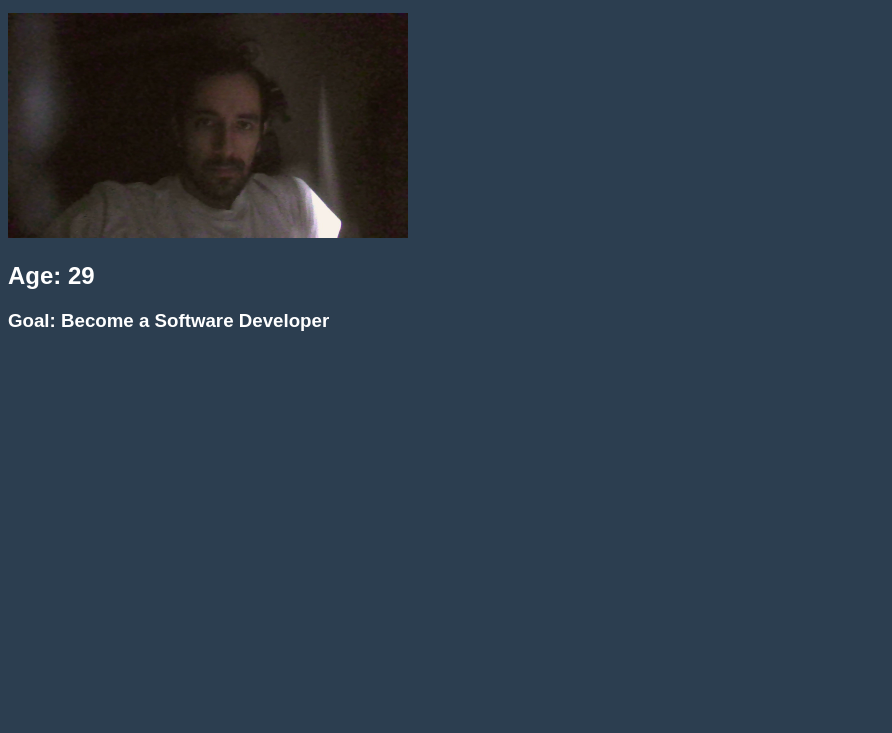
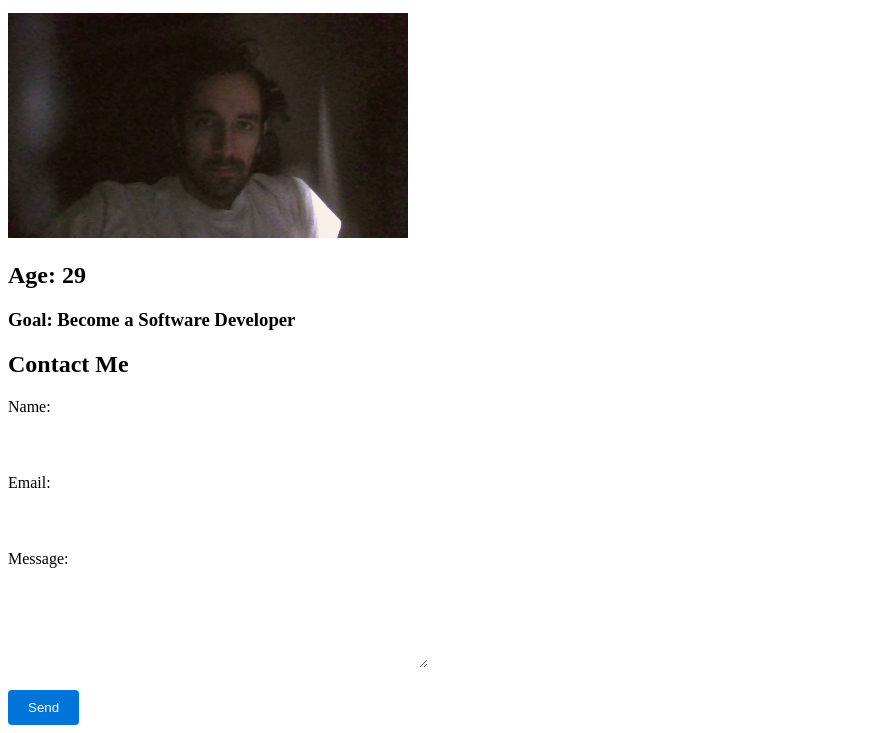
Before and after one commit to richygo/About-Me, a plain HTML site: page index.html in a window 1280 px wide. Shown: the part 101-834 px from the top of the page, without its empty margins (0-892 px from the left). Before the commit the page ends 800 px from the top, so only its background shows below. Drawn offline with Linux system fonts and the light colour scheme.

Commit message:
Update index.html

```diff
--- a/index.html
+++ b/index.html
@@ -4,6 +4,24 @@
 <meta charset="UTF-8" />
 <title>About Me</title>
 <style>
+  form {
+    max-width: 400px;
+    margin-top: 20px;
+  }
+  input, textarea {
+    width: 100%;
+    padding: 10px;
+    margin-top: 5px;
+    border: none;
+    border-radius: 4px;
+  }
+  button {
+    background-color: #0074D9;
+    color: white;
+    padding: 10px 20px;
+    border: none;
+    border-radius: 4px;
+    cursor: pointer;
 body {
 background-color: #2c3e50; /* Slate Blue Gray */
 color: white;
@@ -22,5 +40,19 @@ I like soccer, jiu jitsu, and cycling. My favorite foods are cauliflower ceviche
 
 <h2>Age: 29</h2>
 <h3>Goal: Become a Software Developer</h3>
+<section id="contact">
+  <h2>Contact Me</h2>
+  <form>
+    <label for="name">Name:</label><br>
+    <input type="text" id="name" name="name" required><br><br>
+
+    <label for="email">Email:</label><br>
+    <input type="email" id="email" name="email" required><br><br>
+
+    <label for="message">Message:</label><br>
+    <textarea id="message" name="message" rows="5" rquired></textarea><br><br>
+    <button type="submit">Send</button>
+  </form>
+</section>
 </body>
 </html>
```
